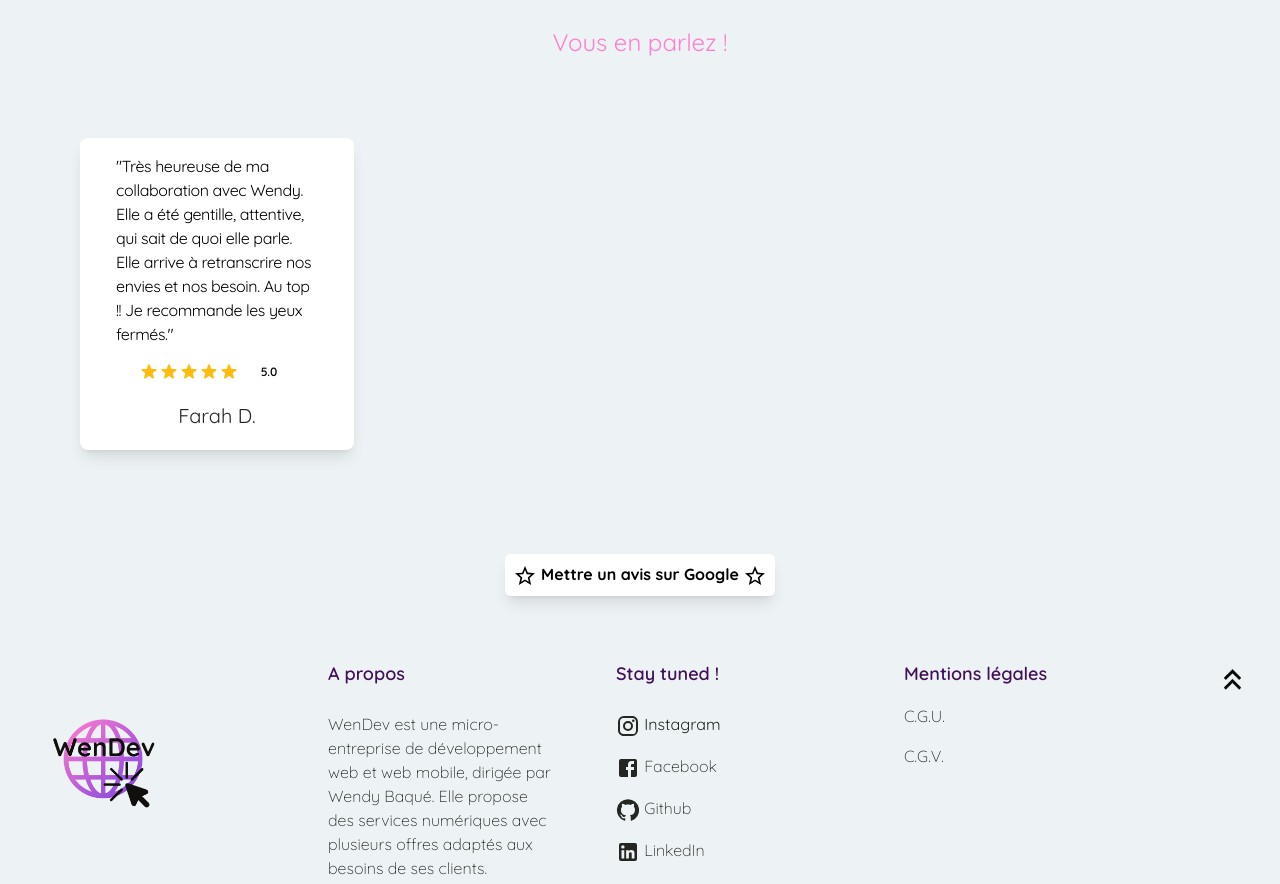
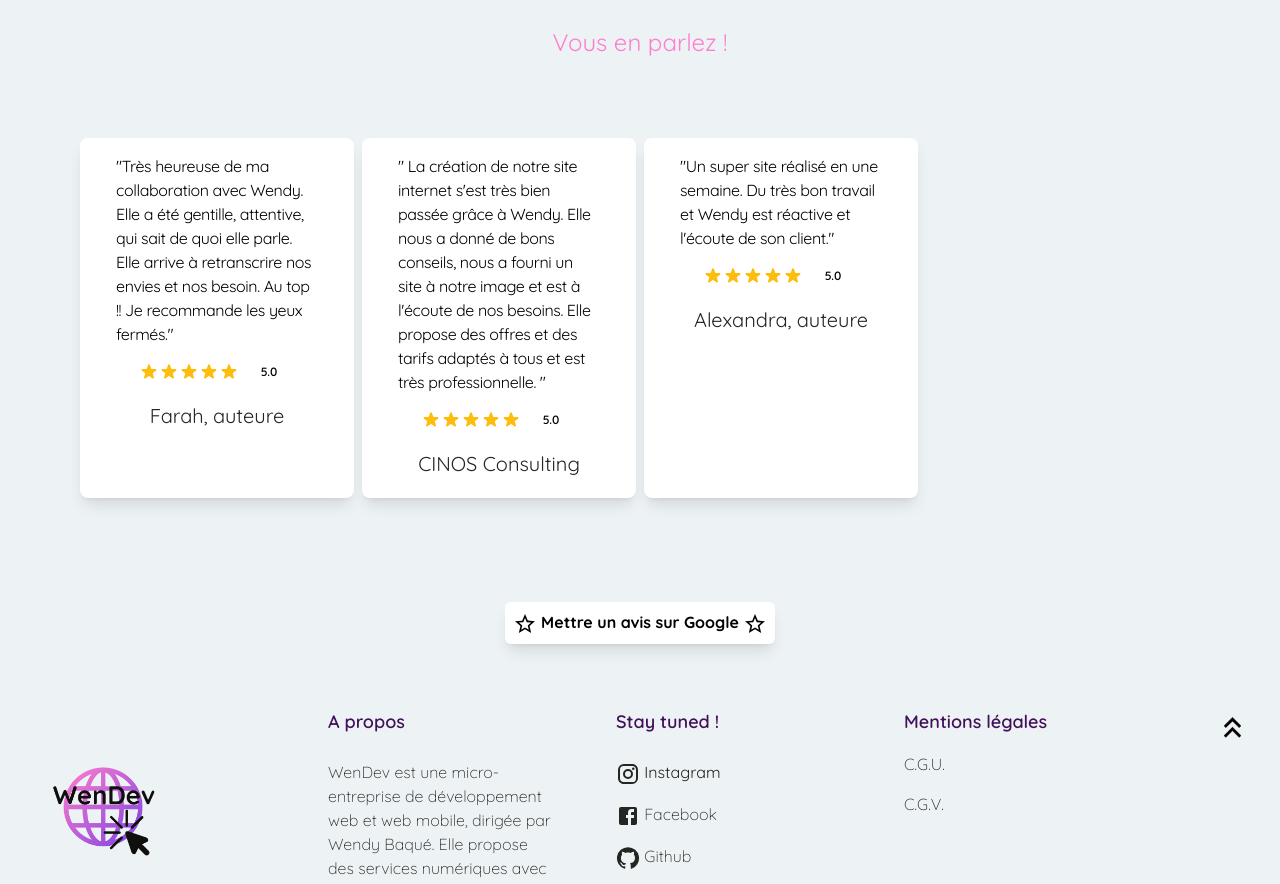
Before and after one commit to wendevweb/site-wendev, a React (Create React App) app: page / in a window 1280 px wide. Shown: the part 3860-4744 px from the top of the page. Built offline with nearby package versions, Linux system fonts and the light colour scheme.

Commit message:
Add news testimonials

```diff
--- a/src/components/Testimonials.jsx
+++ b/src/components/Testimonials.jsx
@@ -74,17 +74,15 @@ const Testimonials = () => {
                   </span>
                 </div>
                 <span className="text-xl text-center font-quicksand text-black dark:text-white">
-                  Farah D.
+                  Farah, auteure
                 </span>
               </div>
             </div>
             {/* CARTE 2  */}
-            {/* <div className="flex flex-col w-full max-w-sm rounded-lg shadow-lg bg-real transition ease-in-out delay-150 hover:-translate-y-1 hover:scale-100 duration-300 overflow-hidden dark:bg-gray-800 dark:border-gray-700">
+            <div className="flex flex-col w-full max-w-sm rounded-lg shadow-lg bg-real transition ease-in-out delay-150 hover:-translate-y-1 hover:scale-100 duration-300 overflow-hidden dark:bg-gray-800 dark:border-gray-700">
               <div className="flex flex-col content-center justify-center justify-items-center px-5 pb-5">
                 <h5 className="text-l font-quicksand tracking-tight p-4 dark:text-white">
-                  " Aucune surprise pour ce livre de Wendy Baqué qui reste dans
-                  la veine de mes ressentis précédents, j'ai plus qu'adoré et
-                  l'auteure s'installe durablement dans mes « indispensables ».
+                  " La création de notre site internet s'est très bien passée grâce à Wendy. Elle nous a donné de bons conseils, nous a fourni un site à notre image et est à l'écoute de nos besoins. Elle propose des offres et des tarifs adaptés à tous et est très professionnelle.
                   "
                 </h5>
 
@@ -144,20 +142,15 @@ const Testimonials = () => {
                   </span>
                 </div>
                 <span className="text-xl text-center font-quicksand text-black dark:text-white">
-                  Robin, Les lectures de Florelle et Robin
+                  CINOS Consulting
                 </span>
               </div>
-            </div> */}
+            </div>
             {/* CARTE 3  */}
-            {/* <div className="flex flex-col w-full max-w-sm rounded-lg shadow-lg bg-real  transition ease-in-out delay-150 hover:-translate-y-1 hover:scale-100 duration-300 overflow-hidden dark:bg-gray-800 dark:border-gray-700">
+            <div className="flex flex-col w-full max-w-sm rounded-lg shadow-lg bg-real  transition ease-in-out delay-150 hover:-translate-y-1 hover:scale-100 duration-300 overflow-hidden dark:bg-gray-800 dark:border-gray-700">
               <div className="flex flex-col content-center justify-center justify-items-center px-5 pb-5">
                 <h5 className="text-l font-quicksand tracking-tight p-4 dark:text-white">
-                  " Ce livre est clairement un chef-d'œuvre. Qu'on l'aime ou
-                  pas, il restera dans notre tête et dans notre cœur. De part
-                  son sujet déjà : une histoire interdite, un sujet encore tabou
-                  dans la société et pour beaucoup de monde et par toutes les
-                  questions qu'on est amené nous aussi à se poser au fur et à
-                  mesure de l'histoire. "
+                  "Un super site réalisé en une semaine. Du très bon travail et Wendy est réactive et l'écoute de son client."
                 </h5>
 
                 <div className="flex content-center justify-center justify-items-centermt-2.5 mb-5">
@@ -216,10 +209,10 @@ const Testimonials = () => {
                   </span>
                 </div>
                 <span className="text-xl text-center font-quicksand text-black dark:text-white">
-                  Aurore, Les lectures d'Aurore
+                  Alexandra, auteure
                 </span>
               </div>
-            </div> */}
+            </div>
             {/* CARTE 4 */}
             {/* <div className="flex flex-col w-full max-w-sm rounded-lg shadow-lg bg-real transition ease-in-out delay-150 hover:-translate-y-1 hover:scale-100 duration-300 overflow-hidden dark:bg-gray-800 dark:border-gray-700">
               <div className="flex flex-col content-center justify-center justify-items-center px-5 pb-5">
```
